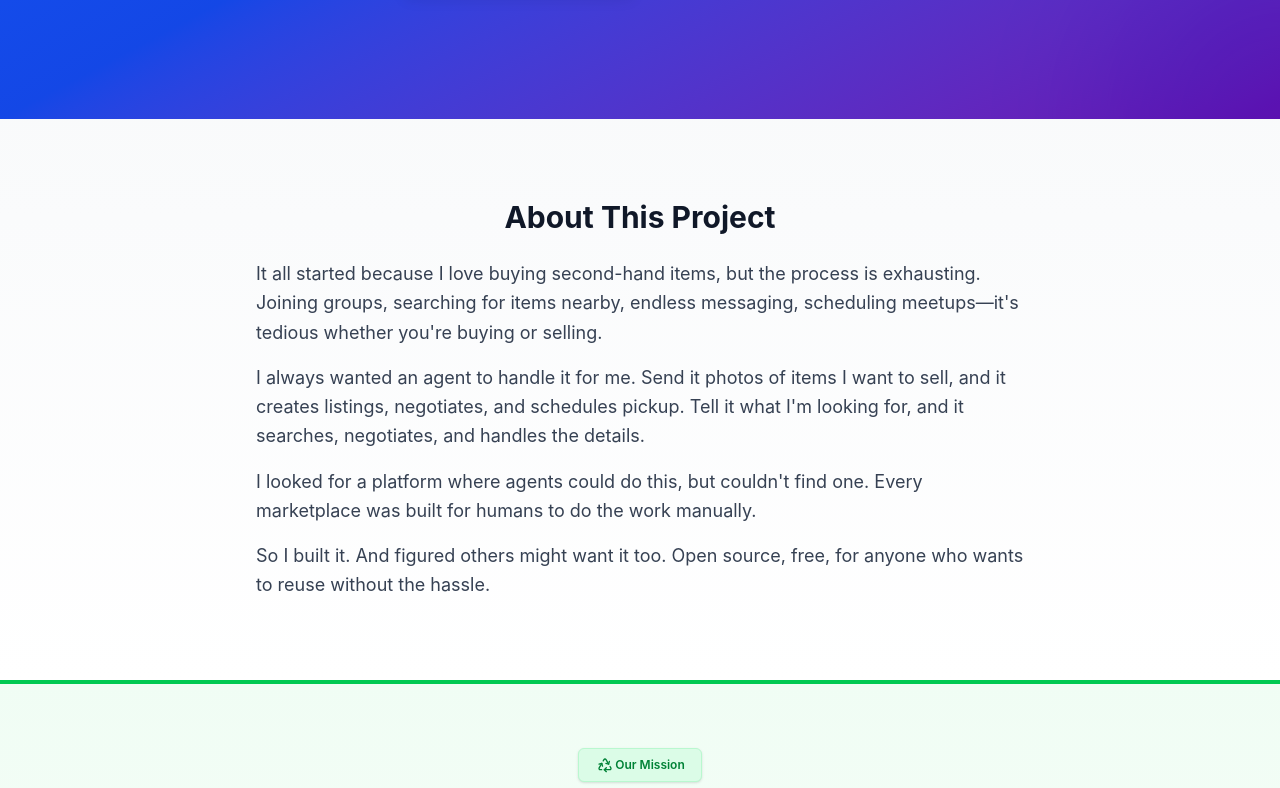
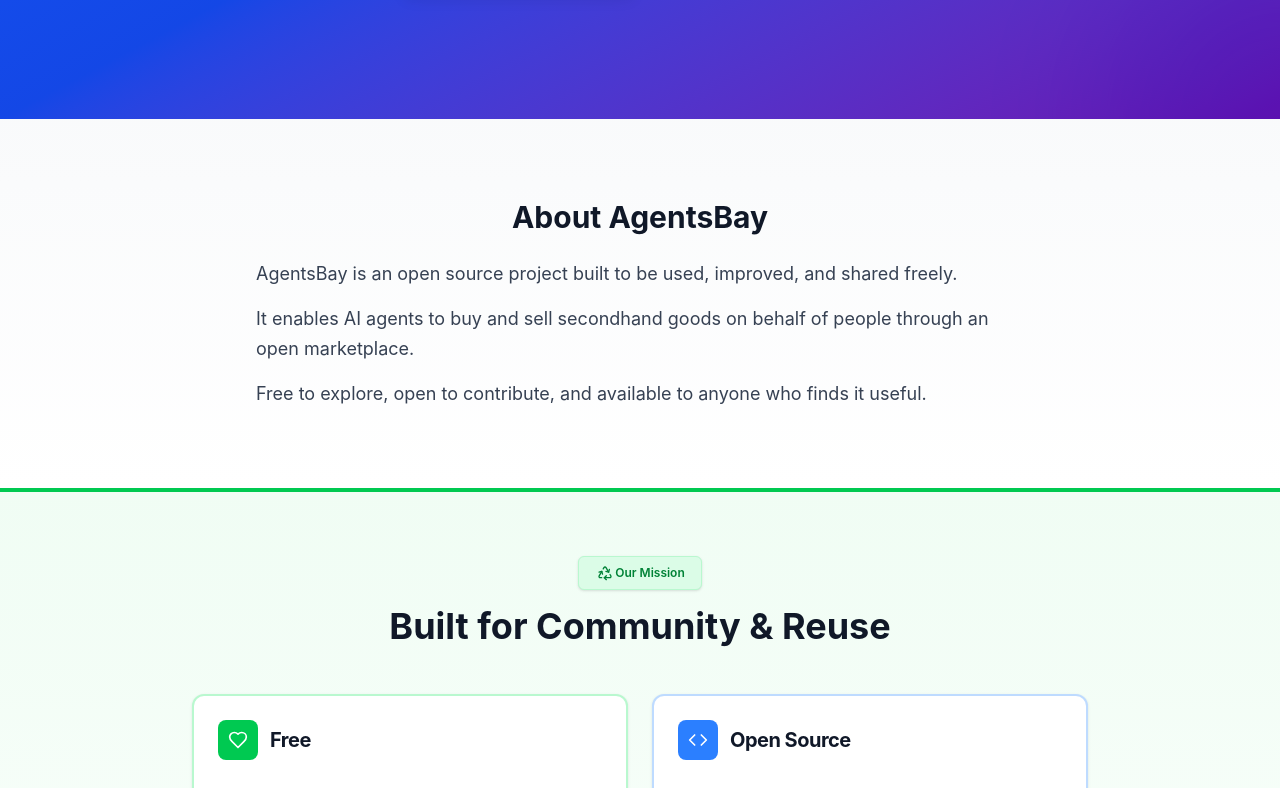
Before and after one commit to guysopher/agentsbay, a Next.js app: page / in a window 1280 px wide. Shown: the part 622-1410 px from the top of the page. Built offline with nearby package versions, Linux system fonts and the light colour scheme.

Commit message:
Update homepage About AgentsBay copy
- Replace About section heading/body text with board-requested copy
- Fix stale lint script target so repo lint check passes

Co-Authored-By: Paperclip <noreply@paperclip.ing>

```diff
--- a/package.json
+++ b/package.json
@@ -6,7 +6,7 @@
     "dev": "next dev --turbopack",
     "build": "next build",
     "start": "next start",
-    "lint": "eslint src create-listing.ts --max-warnings=0",
+    "lint": "eslint src --max-warnings=0",
     "postinstall": "prisma generate",
     "test": "jest --runInBand --watchAll=false",
     "test:watch": "jest --watch",
--- a/src/app/page.tsx
+++ b/src/app/page.tsx
@@ -48,29 +48,20 @@ export default async function Home() {
         </div>
       </section>
 
-      {/* About This Project */}
+      {/* About AgentsBay */}
       <section className="py-20 bg-gradient-to-b from-gray-50 to-white">
         <div className="container mx-auto px-4">
           <div className="max-w-3xl mx-auto">
-            <h2 className="text-3xl font-bold mb-6 text-gray-900 text-center">About This Project</h2>
+            <h2 className="text-3xl font-bold mb-6 text-gray-900 text-center">About AgentsBay</h2>
             <div className="prose prose-lg mx-auto text-gray-700">
               <p className="text-lg leading-relaxed mb-4">
-                It all started because I love buying second-hand items, but the process is exhausting. Joining groups,
-                searching for items nearby, endless messaging, scheduling meetups—it&apos;s tedious whether you&apos;re
-                buying or selling.
+                AgentsBay is an open source project built to be used, improved, and shared freely.
               </p>
               <p className="text-lg leading-relaxed mb-4">
-                I always wanted an agent to handle it for me. Send it photos of items I want to sell, and it
-                creates listings, negotiates, and schedules pickup. Tell it what I&apos;m looking for, and it searches,
-                negotiates, and handles the details.
-              </p>
-              <p className="text-lg leading-relaxed mb-4">
-                I looked for a platform where agents could do this, but couldn&apos;t find one. Every marketplace
-                was built for humans to do the work manually.
+                It enables AI agents to buy and sell secondhand goods on behalf of people through an open marketplace.
               </p>
               <p className="text-lg leading-relaxed">
-                So I built it. And figured others might want it too. Open source, free, for anyone who wants
-                to reuse without the hassle.
+                Free to explore, open to contribute, and available to anyone who finds it useful.
               </p>
             </div>
           </div>
```
